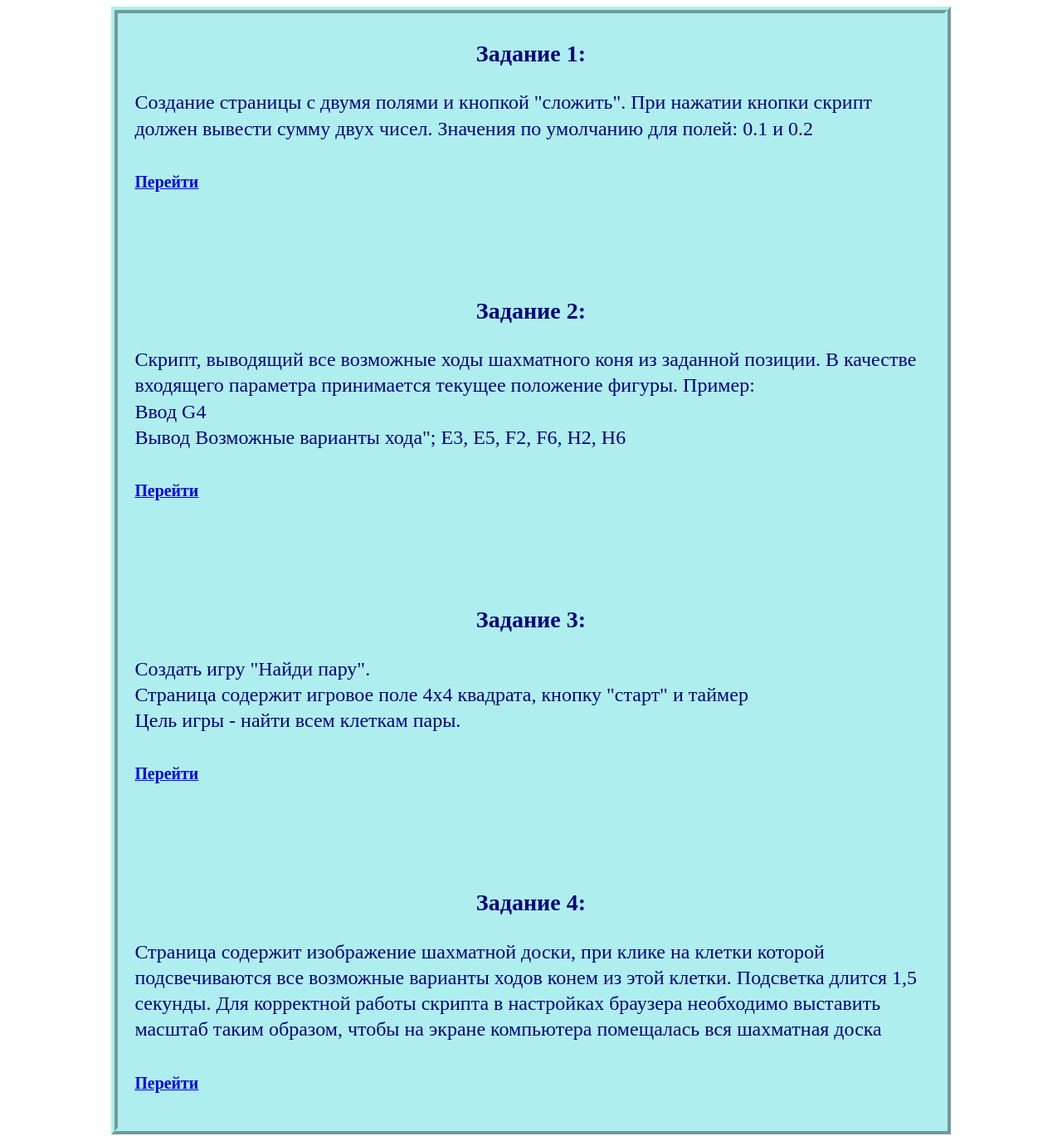
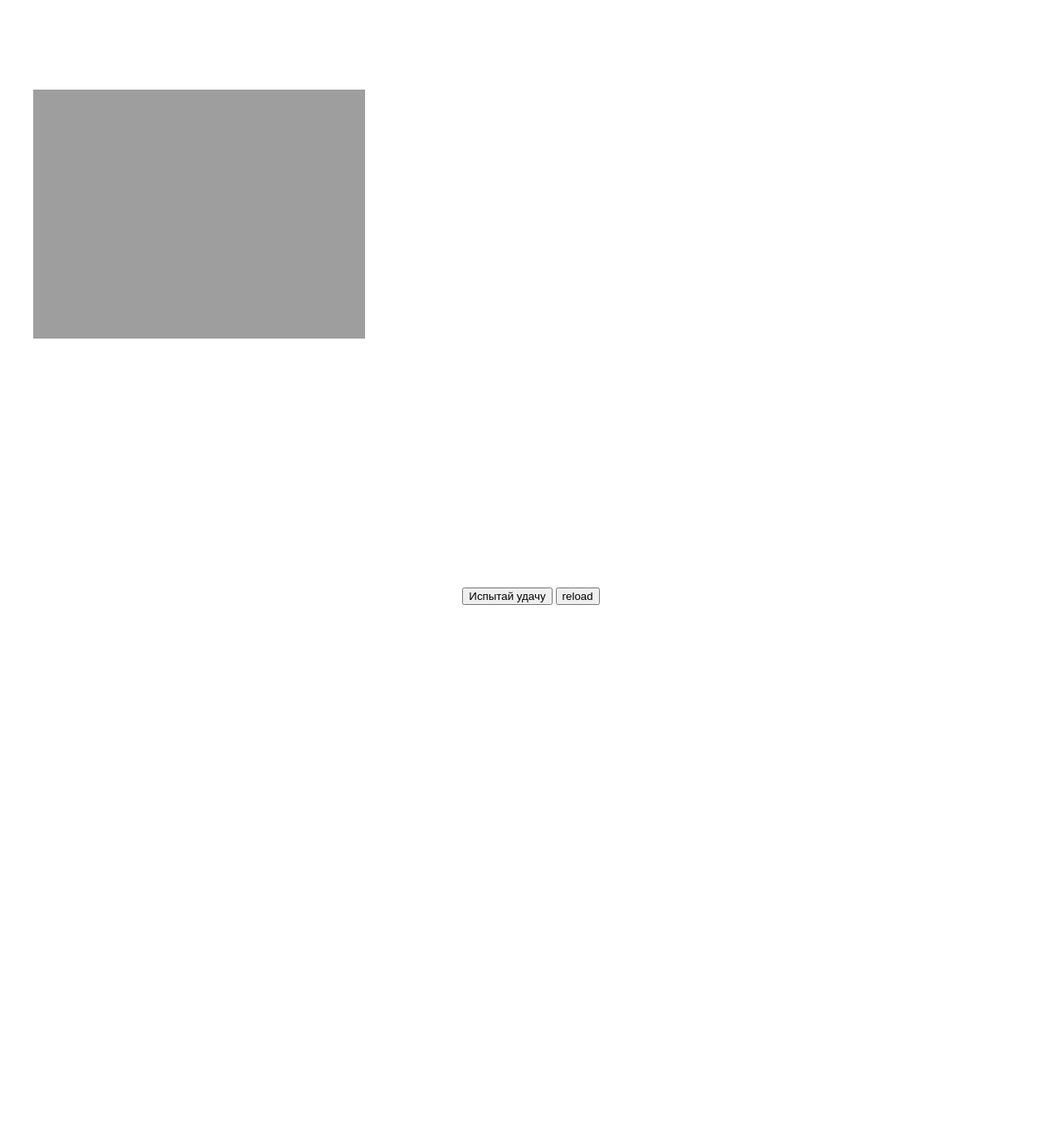
Before and after one commit to dllesso/dllesso.github.io, a PHP site: page / in a window 1280 px wide. Shown: the whole page at 83% size. After the commit the page ends 729 px from the top, so only its background shows below. Run offline with PHP 8.4, Linux system fonts and the light colour scheme.

Commit message:
Add files via upload

```diff
--- a/index.html
+++ b/index.html
@@ -1,34 +1,116 @@
-<!doctype html>
-<html lang = "en">
+<DOCTYPE html>
+<html lang ="en">
 <head>
    <meta charset = "utf-8">
-   <link type ="text/css" href="style.css" rel="stylesheet"/>
-   		<title>ТЕСТОВЫЕ ЗАДАНИЯ</title>
+   <meta name = "viewport"
+   content="width=device-width,
+   initial-scale=1.0">
+   <meta http-equiv="X-UA-Compatible"
+   content="ie=edle">
+   <link type ="text/css" href="style.css" rel="stylesheet" media="handheld"/>
+   <title>русская рулетка</title>
+
+   </head>
+
+  <body >
+  <center><canvas id="canvas" width="1200" height="700"></canvas>
+<div>  <input type="button" name="кнопка" value="Испытай удачу" onclick="deyst (this)"/>
+  <input type="button" name="кнопка1" value="reload" onclick="location.reload();"/></div></center>
+   <script type="text/javascript">
+  var cvs = document.getElementById("canvas");/*область для ява кода в html разметке*/
+var ctx = cvs.getContext("2d"); /*задаем 2д пространство для игры*/
 
 
-	</head>
-	<body>
-        <div>
-<center><h3>Задание 1:</h3></center><p>Создание страницы с двумя полями и кнопкой "сложить".
-При нажатии кнопки скрипт должен вывести сумму двух чисел. Значения по умолчанию для полей: 0.1 и 0.2</p>
-<a href = zadanie1/index.html><h5>Перейти</h5></a>
-</br>
-</br>
-<center><h3>Задание 2:</h3></center><p>Скрипт, выводящий все возможные ходы шахматного коня из заданной позиции.
-В качестве входящего параметра принимается текущее положение фигуры. Пример:</br> Ввод G4</br>Вывод Возможные варианты хода";
- E3, E5, F2, F6, H2, H6</p>
-<a href = zadanie2/index.html><h5>Перейти</h5></a>
-</br>
-</br>
-<center><h3>Задание 3:</h3></center><p>Создать игру "Найди пару".</br>Страница содержит игровое поле 4х4 квадрата, кнопку "старт" и таймер</br>
-Цель игры - найти всем клеткам пары.  </p>
-<a href = zadanie3/index.html><h5>Перейти</h5></a>
-</br>
-</br>
-<center><h3>Задание 4:</h3></center><p>Страница содержит изображение шахматной доски, при клике на клетки которой
-подсвечиваются все возможные варианты ходов конем из этой клетки. Подсветка длится 1,5 секунды. Для корректной работы скрипта в настройках браузера необходимо выставить
-масштаб таким образом, чтобы на экране компьютера помещалась вся шахматная доска</p>
-<a href = zadanie4/index.html><h5>Перейти</h5></a>
-	</div>
-	</body>
+
+  var rev = new Image();
+   var bar = new Image();
+  var bar1 = new Image();
+   var bar2 = new Image();
+    var bar3 = new Image();
+	 var bar4 = new Image();
+	  var bar5 = new Image();
+	  var fi1 = new Image();
+	  var klatc = new Image();
+	  var mask = new Image();
+	  var mask1 = new Image();
+	  var i2=0;
+	  var i3=0;
+
+
+
+
+
+  rev.src = "img/rev.jpg";
+  bar.src = "img/bar.jpg";
+  bar1.src = "img/bar1.jpg";
+  bar2.src = "img/bar2.jpg";
+  bar3.src = "img/bar3.jpg";
+  bar4.src = "img/bar4.jpg";
+  bar5.src = "img/bar5.jpg";
+  fi1.src = "img/fi1.png";
+  klatc.src = "img/klatc.jpg";
+  mask.src = "img/mask.jpg";
+  mask1.src = "img/mask1.jpg";
+
+ var klats = new Audio();
+  var bah = new Audio();
+
+
+  klats.src = "audio/klats.mp3";
+  bah.src = "audio/bah.mp3";
+
+  canvas.onmousedown = function (e) {
+    // Код для нажатия мыши
+	deyst (this)
+};
+
+
+	function draw()         /*функция отображения изображений*/
+	{
+
+	ctx.drawImage(rev, 0, 100);
+	}
+	function deyst (button){
+		var i1= Math.floor(Math.random()*5);
+	if (i1==0){ctx.drawImage(bar, 100, 400);ctx.drawImage(fi1, 84, 98);
+	bah.play();
+
+	i3++;
+	 ctx.drawImage(mask1, 210, cvs.height - 100);
+	  ctx.fillstyle = "yellow";
+	 ctx.font = "30px Arial";
+	 ctx.fillText("Неудачно:"+i3, 215, cvs.height - 60);
+	 }
+else{
+	if (i1==6){ctx.drawImage(bar, 100, 400);}
+	if (i1==1){ctx.drawImage(bar1, 100, 400);}
+	if (i1==2){ctx.drawImage(bar2, 100, 400);}
+	if (i1==3){ctx.drawImage(bar3, 100, 400);}
+	if (i1==4){ctx.drawImage(bar4, 100, 400);}
+	if (i1==5){ctx.drawImage(bar5, 100, 400);}
+	if(i1!=0){ctx.drawImage(klatc, 60, 100);
+
+	 }
+	 if(i1!=0)
+	 {
+	 i2++;
+	 ctx.drawImage(mask, 0, cvs.height - 100);
+	klats.play();
+	 ctx.font = "30px Arial";
+	 ctx.fillText("Удачно:"+i2, 60, cvs.height - 60);
+	 }
+	 /*else
+	 {
+
+	 }*/
+
+	}
+
+	}
+
+
+		rev.onload = draw;
+  </script>
+
+    </body>
 </html>
--- a/style.css
+++ b/style.css
@@ -1,3 +1,4 @@
+
 div
 {
 background-color:#AFEEEE;
```
